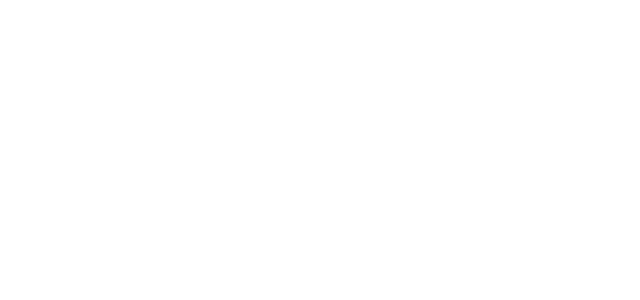
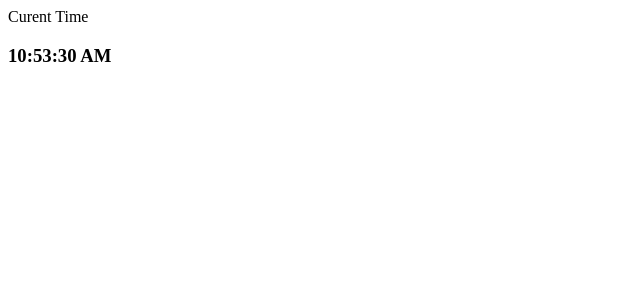
Before and after one commit to DipayanSenGupta/wieruch, a React (Create React App) app: page / in a window 1280 px wide. Shown: the top 300 px of the page, without its empty margins (0-640 px from the left). Built offline with nearby package versions, Linux system fonts and the light colour scheme.

Commit message:
Add current time with jsx

```diff
--- a/src/index.js
+++ b/src/index.js
@@ -1,10 +1,10 @@
 import React from 'react';
 import ReactDOM from 'react-dom';
-import {Transform} from "./udemy/Transform";
+import {CurrentTime} from "./udemy/currentTime";
 
 
 
 ReactDOM.render(
-    <Transform />,
+    <CurrentTime />,
     document.getElementById('root')
   );
--- /dev/null
+++ b/src/udemy/currentTime.js
@@ -0,0 +1,12 @@
+import React from 'react';
+function getTime(){
+    return (new Date()).toLocaleTimeString()
+}
+export const CurrentTime = () => {
+    return (
+        <div>
+            <div>Curent Time</div>
+            <h3>{getTime()}</h3>
+        </div>
+    );
+}
```
